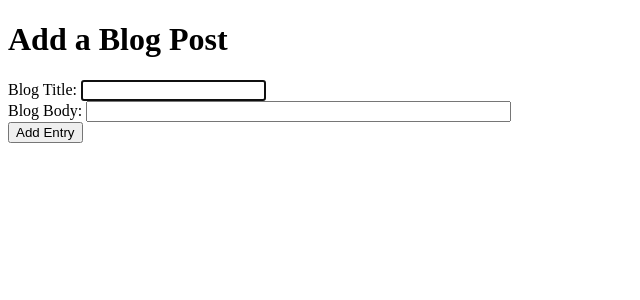
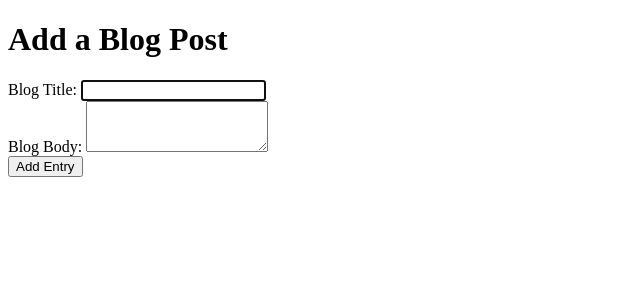
Before and after one commit to MitchDominici/build-a-blog, a Flask app: page /newpost in a window 1280 px wide. Shown: the part 26-326 px from the top of the page, without its empty margins (0-640 px from the left). Run offline with Flask 2, Linux system fonts and the light colour scheme.

Commit message:
added textarea

```diff
--- a/templates/newpost.html
+++ b/templates/newpost.html
@@ -10,10 +10,9 @@
 
         <br>
 
-    <label>
-        Blog Body:
-        <input type ="text" name = "body" size = "50" required/>
-    </label>
+    <label>Blog Body:</label>
+        <textarea type ="text" name = "body" size = "50" rows = "3" required></textarea>
+
 
         <br>
 
```
